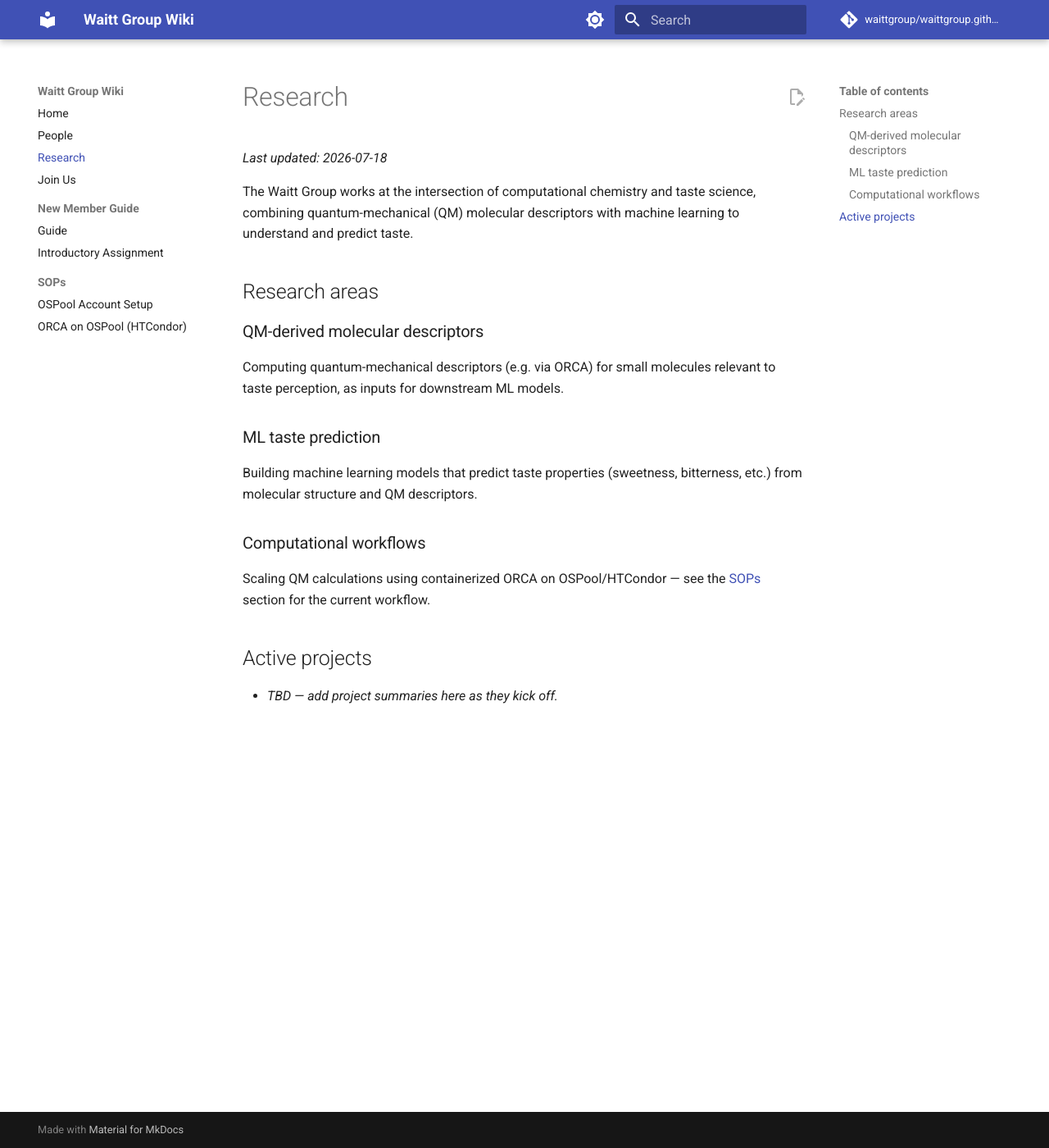
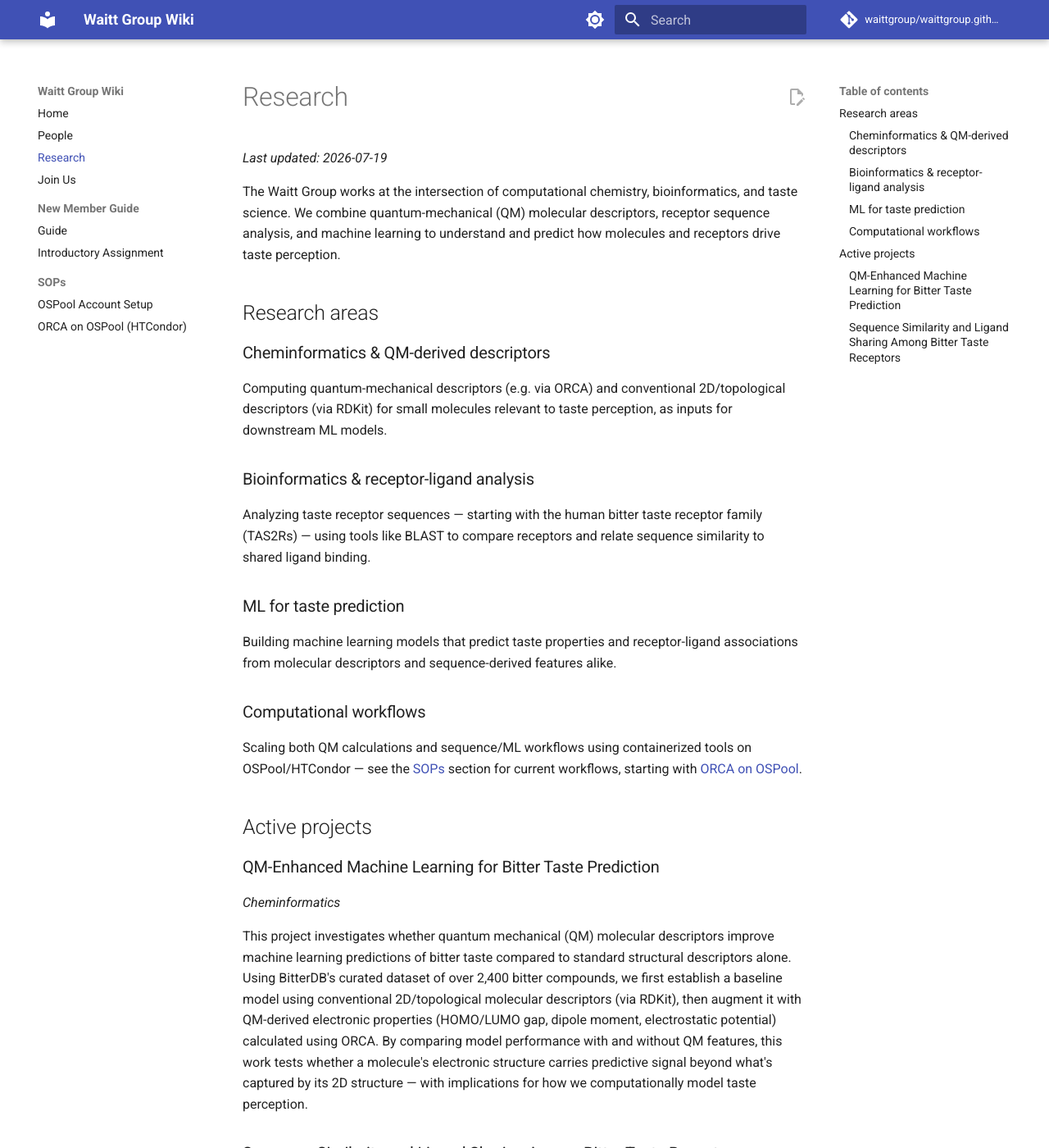
Before and after one commit to waittgroup/waittgroup.github.io, an MkDocs documentation site: the page built from docs/research.md, in a window 1280 px wide and 1400 px high. Shown: the whole window at 82% size. Built offline with MkDocs 1.6.1 and Material for MkDocs 9.7.7, drawn with Linux system fonts in a browser that asks for light colours; comment, search, counter and statistics services are not loaded; some of the changed text lies outside the part shown.

Commit message:
Add PI profile and rebalance research content across chem/bioinformatics
Fills in the PI row on People with photo, position, and degree; adds
the two active project summaries to Research; and rebalances the
Research page and homepage mission statement, which previously only
described the cheminformatics side of the group's work, to also cover
the bioinformatics/receptor-sequence side.

Co-Authored-By: Claude Sonnet 5 <noreply@anthropic.com>

```diff
--- a/docs/research.md
+++ b/docs/research.md
@@ -1,31 +1,70 @@
 # Research
 
-_Last updated: 2026-07-18_
+_Last updated: 2026-07-19_
 
-The Waitt Group works at the intersection of computational chemistry
-and taste science, combining quantum-mechanical (QM) molecular
-descriptors with machine learning to understand and predict taste.
+The Waitt Group works at the intersection of computational chemistry,
+bioinformatics, and taste science. We combine quantum-mechanical (QM)
+molecular descriptors, receptor sequence analysis, and machine
+learning to understand and predict how molecules and receptors drive
+taste perception.
 
 ## Research areas
 
-### QM-derived molecular descriptors
+### Cheminformatics & QM-derived descriptors
 
-Computing quantum-mechanical descriptors (e.g. via ORCA) for small
+Computing quantum-mechanical descriptors (e.g. via ORCA) and
+conventional 2D/topological descriptors (via RDKit) for small
 molecules relevant to taste perception, as inputs for downstream ML
 models.
 
-### ML taste prediction
+### Bioinformatics & receptor-ligand analysis
 
-Building machine learning models that predict taste properties
-(sweetness, bitterness, etc.) from molecular structure and QM
-descriptors.
+Analyzing taste receptor sequences — starting with the human bitter
+taste receptor family (TAS2Rs) — using tools like BLAST to compare
+receptors and relate sequence similarity to shared ligand binding.
+
+### ML for taste prediction
+
+Building machine learning models that predict taste properties and
+receptor-ligand associations from molecular descriptors and
+sequence-derived features alike.
 
 ### Computational workflows
 
-Scaling QM calculations using containerized ORCA on OSPool/HTCondor —
-see the [SOPs](sops/orca-ospool-workflow.md) section for the current
-workflow.
+Scaling both QM calculations and sequence/ML workflows using
+containerized tools on OSPool/HTCondor — see the [SOPs](sops/ospool-account-setup.md)
+section for current workflows, starting with
+[ORCA on OSPool](sops/orca-ospool-workflow.md).
 
 ## Active projects
 
-- _TBD — add project summaries here as they kick off._
+### QM-Enhanced Machine Learning for Bitter Taste Prediction
+
+_Cheminformatics_
+
+This project investigates whether quantum mechanical (QM) molecular
+descriptors improve machine learning predictions of bitter taste
+compared to standard structural descriptors alone. Using BitterDB's
+curated dataset of over 2,400 bitter compounds, we first establish a
+baseline model using conventional 2D/topological molecular descriptors
+(via RDKit), then augment it with QM-derived electronic properties
+(HOMO/LUMO gap, dipole moment, electrostatic potential) calculated
+using ORCA. By comparing model performance with and without QM
+features, this work tests whether a molecule's electronic structure
+carries predictive signal beyond what's captured by its 2D structure —
+with implications for how we computationally model taste perception.
+
+### Sequence Similarity and Ligand Sharing Among Bitter Taste Receptors
+
+_Bioinformatics_
+
+This project explores whether the sequence similarity of human bitter
+taste receptors (TAS2Rs) predicts whether they respond to the same
+bitter compounds. Using BLAST-based sequence comparison across all 25
+human TAS2R genes and receptor-ligand association data from BitterDB,
+we quantify the relationship between receptor sequence similarity and
+shared ligand profiles. The project also incorporates an exploratory
+machine learning component using sequence-derived features to predict
+receptor-ligand associations, providing a foundation for future work
+extending this analysis across species using BitterDB's growing
+cross-species receptor database.
```
Also changed, not shown: docs/index.md (+6 -6 lines), docs/people.md (+2 -2 lines), docs/assets/people/craig-waitt.jpg (added).
